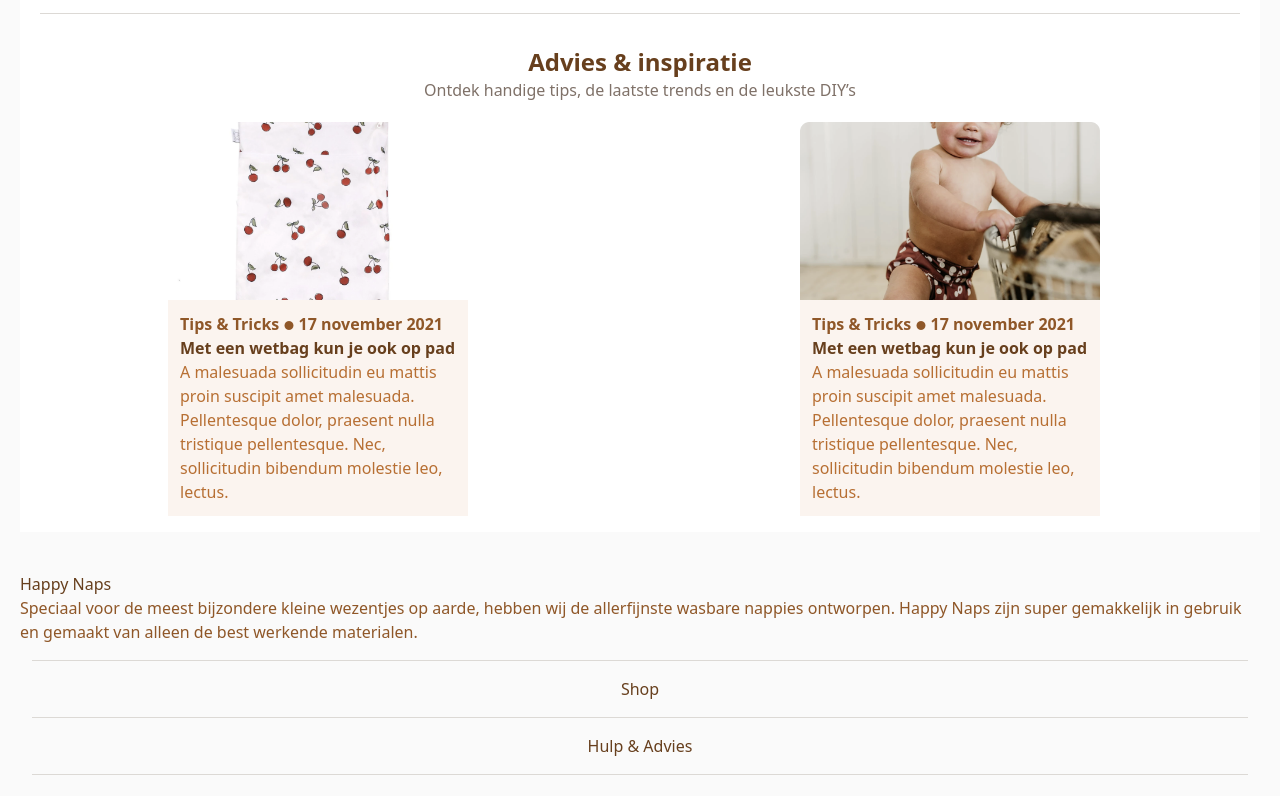
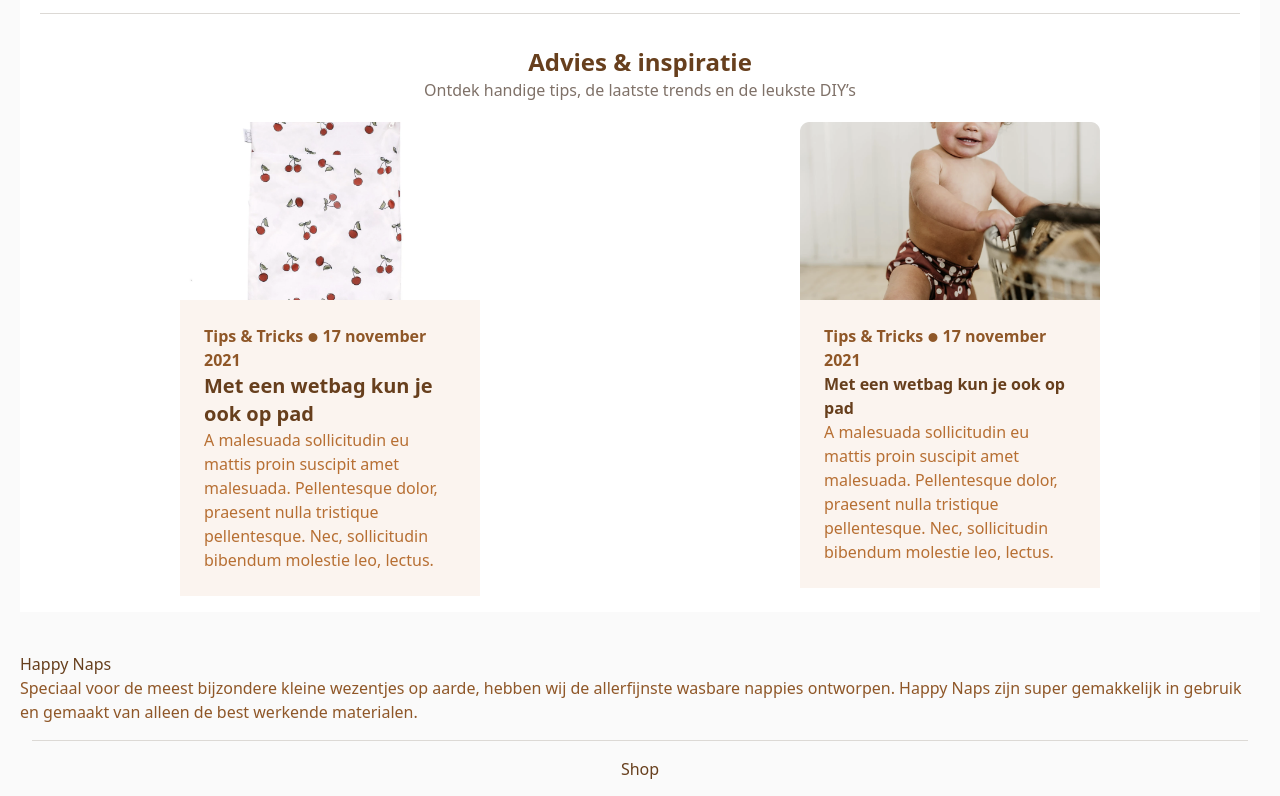
Before and after one commit to Ps217531/HappyNaps-NoDots-, a website: page src/index.html in a window 1280 px wide. Shown: the part 778-1574 px from the top of the page. Drawn offline with nearby package versions, Linux system fonts and the light colour scheme.

Commit message:
move the article

```diff
--- a/src/index.html
+++ b/src/index.html
@@ -65,30 +65,30 @@
                 <p class="text-light-gray flex text-center ">Ontdek handige tips, de laatste trends en de leukste DIY’s
                 </p>
             </div>
-            <div id="card-container" class="grid grid-cols-2 gap-80">
+            <div id="card-container" class="grid grid-cols-2 gap-80 overflow-y-hidden">
                 <!-- card 1 -->
-                <div id="card-article" class="flex flex-col flex-nowrap mr-3 align-right w-100 ">
+                <div id="card-article" class="flex flex-col flex-nowrap align-right w-100 ">
                     <div id="img-container">
                         <img src="assets/Wetbag.png" alt="wetbag">
                     </div>
-                    <div id="description" class="bg-beige p-3">
+                    <div id="description" class="bg-beige p-6">
                         <div id="category">
                             <p class="text-brown font-semibold">Tips & Tricks <span class="text-xs text-brown">&#9679;</span><span id="date"> 17 november
                                     2021</span></p>
                         </div>
                         <div id="text-container">
-                            <h2 class="text-dark-brown font-bold">Met een wetbag kun je ook op pad</h2>
+                            <h2 class="text-dark-brown font-bold text-xl">Met een wetbag kun je ook op pad</h2>
                             <p class="text-link-brown">A malesuada sollicitudin eu mattis proin suscipit amet malesuada. Pellentesque dolor, praesent nulla tristique pellentesque. Nec, sollicitudin bibendum molestie leo, lectus.
                             </p>
                         </div>
                     </div>
                 </div>
                 <!-- card 2 -->
-                <div id="card-article" class="flex flex-col   mr-3 w-100">
+                <div id="card-article" class="flex flex-col  w-100">
                     <div id="img-container">
                         <img src="assets/baby.png" alt="wetbag">
                     </div>
-                    <div id="description" class="bg-beige p-3">
+                    <div id="description" class="bg-beige p-6">
                         <div id="category">
                             <p class="text-brown font-semibold">Tips & Tricks <span class="text-xs text-brown">&#9679;</span><span id="date"> 17 november
                                     2021</span></p>
--- a/tailwind.config.js
+++ b/tailwind.config.js
@@ -17,6 +17,12 @@ module.exports = {
 
             width: {
                 '100': '300px',
+                '300': '100%',
+                '400': '400px',
+            },
+            gap: {
+
+                '400': '400px',
             },
             gridTemplateColumns: {
                 // Simple 16 column grid
```
Also changed, not shown: dist/output.css, src/assets/nappies.png (added).
